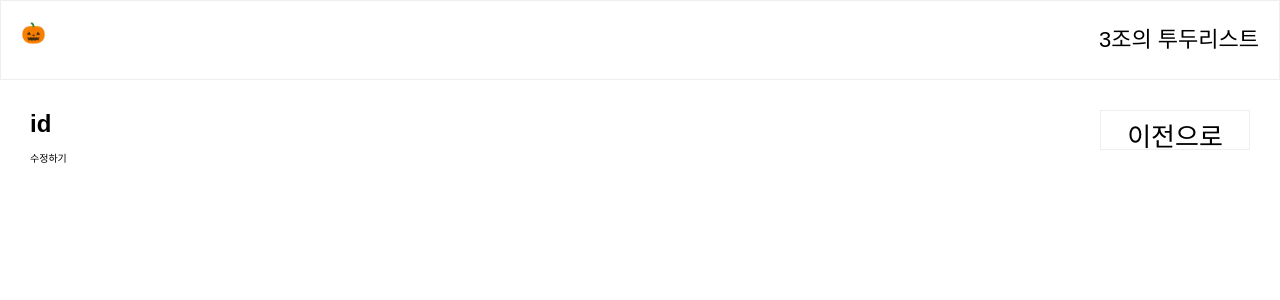
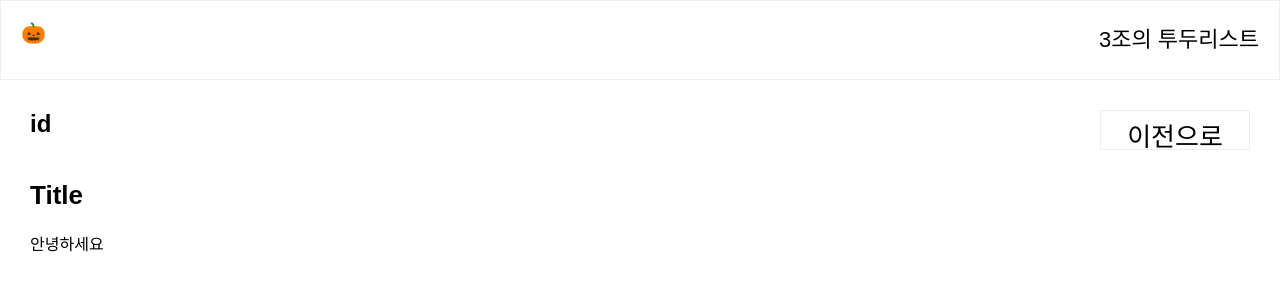
Before and after one commit to Ermael35/React-homework-03, a React (Create React App) app: page /detail in a window 1280 px wide. Shown: the top 300 px of the page. Built offline with nearby package versions, Linux system fonts and the light colour scheme.

Commit message:
Detailpage update

```diff
--- a/src/components/DetailCon.jsx
+++ b/src/components/DetailCon.jsx
@@ -9,7 +9,8 @@ const DetailCon = () => {
             <DetailBack>이전으로</DetailBack>
         </DetailIdBox>
         <div>
-            <span>수정하기</span>
+            <DetailTit>Title</DetailTit>
+            <DetailDesc>안녕하세요</DetailDesc>
         </div>
     </DetailContainer>
   )
@@ -24,6 +25,7 @@ const DetailContainer = styled.div`
 const DetailIdBox = styled.div`
     display: flex;
     justify-content: space-between;
+    margin-bottom: 30px;
 `
 const DetailId = styled.h1`
     font-size: 24px;
@@ -36,3 +38,10 @@ const DetailBack = styled.div`
     text-align: center;
     padding: 5px;
 `
+const DetailTit = styled.h1`
+    font-size: 26px;
+    margin-bottom: 20px;
+`
+const DetailDesc = styled.p`
+    font-size: 16px;
+`
```
